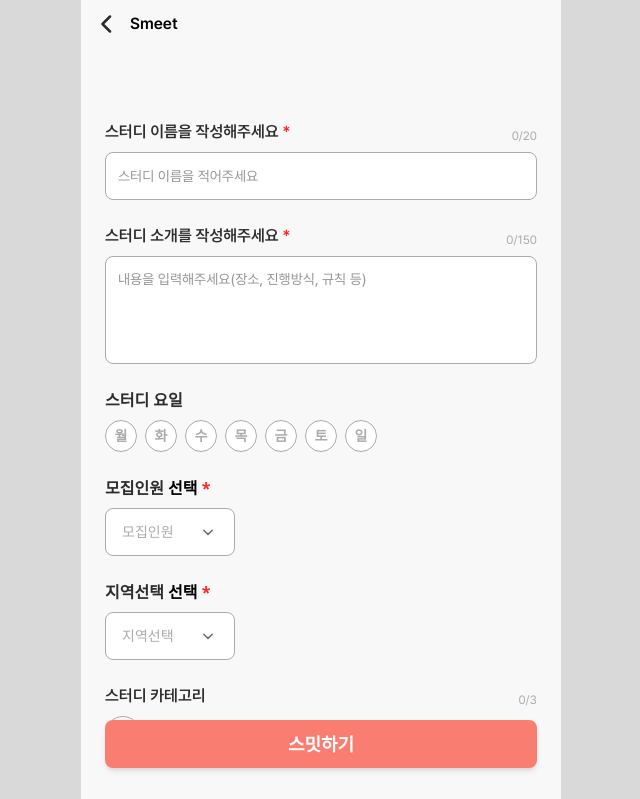
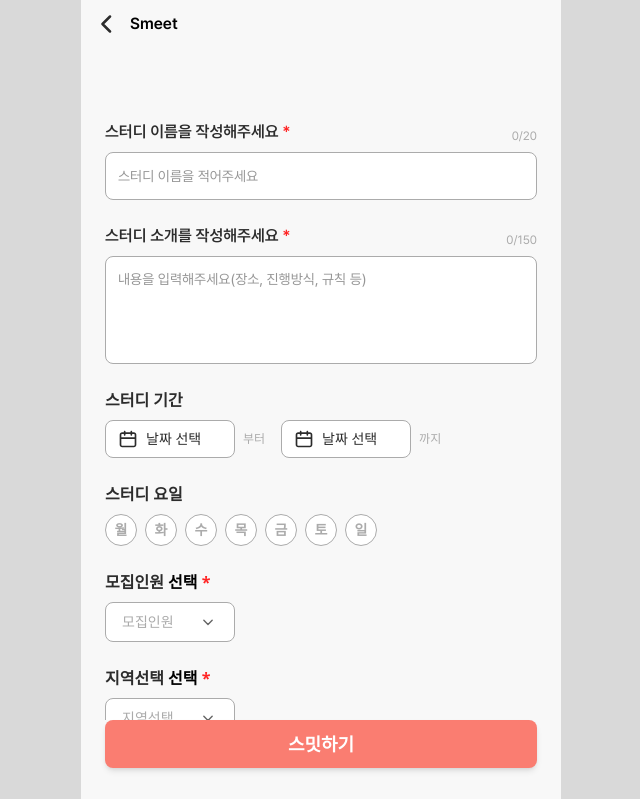
Before and after one commit to Smeet0528/FRONTEND, a React (Vite) app: page /create-study-page in a window 1280 px wide. Shown: the top 799 px of the page, without its empty margins (319-959 px from the left). Built offline with nearby package versions, Linux system fonts and the light colour scheme.

Commit message:
Feat: 스터디 기간 선택 UI 구현 (달력 Picker 적용)

```diff
--- a/package.json
+++ b/package.json
@@ -13,6 +13,7 @@
     "@tailwindcss/vite": "^4.1.11",
     "@tanstack/react-query": "^5.81.5",
     "react": "^19.1.0",
+    "react-datepicker": "^8.4.0",
     "react-dom": "^19.1.0",
     "react-router": "^7.6.3",
     "react-router-dom": "^7.6.3",
@@ -23,6 +24,7 @@
     "@tailwindcss/postcss": "^4.1.11",
     "@types/node": "^24.0.13",
     "@types/react": "^19.1.8",
+    "@types/react-datepicker": "^7.0.0",
     "@types/react-dom": "^19.1.6",
     "@vitejs/plugin-react": "^4.5.2",
     "autoprefixer": "^10.4.21",
--- a/src/components/CreateStudyPage/OptionSelector.tsx
+++ b/src/components/CreateStudyPage/OptionSelector.tsx
@@ -49,7 +49,7 @@ function OptionSelector({ type, selected, onChange }: OptionSelectorProps) {
         <button
           type="button"
           onClick={() => setIsModalOpen(true)}
-          className="flex justify-between items-center w-[130px] h-12 px-4 rounded-lg bg-white border border-[#ABABAB]"
+          className="flex justify-between items-center w-[130px] h-10 px-4 rounded-lg bg-white border border-[#ABABAB]"
         >
           <p
             className={`text-sm font-medium ${
--- a/src/pages/create-study-page/index.tsx
+++ b/src/pages/create-study-page/index.tsx
@@ -1,9 +1,27 @@
-import { useState } from 'react';
+import DatePicker from 'react-datepicker';
+import 'react-datepicker/dist/react-datepicker.css';
+
+import { useState, forwardRef } from 'react';
 import BackHeader from '@/components/Headers/BackHeader';
 import StudyTitleInput from '@/components/CreateStudyPage/StudyTitleInput';
 import StudyIntroTextarea from '@/components/CreateStudyPage/StudyIntroTextarea';
 import StudyCategorySection from '@/components/CreateStudyPage/StudyCategorySection';
 import OptionSelector from '@/components/CreateStudyPage/OptionSelector';
+import CalendarIcon from '@/assets/calender.svg';
+
+const CustomDateInput = forwardRef(
+  ({ value, onClick }: any, ref: React.Ref<HTMLButtonElement>) => (
+    <button
+      type="button"
+      onClick={onClick}
+      ref={ref}
+      className="flex items-center gap-2 px-3 py-2 border border-[#ABABAB] rounded-lg bg-white w-[130px]"
+    >
+      <img src={CalendarIcon} alt="달력" className="w-5 h-5" />
+      <span className="text-sm text-[#2C2C2C]">{value || '날짜 선택'}</span>
+    </button>
+  )
+);
 
 function CreateStudyPage() {
   const [form, setForm] = useState({
@@ -15,7 +33,9 @@ function CreateStudyPage() {
   const [region, setRegion] = useState('');
   const [selectedDays, setSelectedDays] = useState<string[]>([]);
 
-  // 입력창 값 변경 핸들러
+  const [startDate, setStartDate] = useState<Date | null>(null);
+  const [endDate, setEndDate] = useState<Date | null>(null);
+
   const handleChange = (
     e: React.ChangeEvent<HTMLInputElement | HTMLTextAreaElement>
   ) => {
@@ -26,15 +46,41 @@ function CreateStudyPage() {
   return (
     <div className="w-full flex justify-center bg-[#F8F8F8] min-h-screen">
       <div className="w-full max-w-[480px] bg-[#F8F8F8]">
-        {/* 상단 헤더 */}
         <BackHeader title="Smeet" />
 
         <form className="px-6 pt-14 flex flex-col gap-6 pb-36">
-          {/* 스터디 이름 */}
           <StudyTitleInput value={form.title} onChange={handleChange} />
+          <StudyIntroTextarea value={form.intro} onChange={handleChange} />
 
-          {/* 스터디 소개 */}
-          <StudyIntroTextarea value={form.intro} onChange={handleChange} />
+          <div className="flex flex-col justify-start items-start w-[370px] gap-2">
+            <p className="text-base font-semibold text-[#2C2C2C]">
+              스터디 기간
+            </p>
+
+            <div className="flex items-center gap-4">
+              {/* 시작일 + 부터 */}
+              <div className="flex items-center gap-2">
+                <DatePicker
+                  selected={startDate}
+                  onChange={(date) => setStartDate(date)}
+                  dateFormat="yyyy.MM.dd"
+                  customInput={<CustomDateInput />}
+                />
+                <span className="text-xs text-[#ABABAB]">부터</span>
+              </div>
+
+              {/* 종료일 + 까지 */}
+              <div className="flex items-center gap-2">
+                <DatePicker
+                  selected={endDate}
+                  onChange={(date) => setEndDate(date)}
+                  dateFormat="yyyy.MM.dd"
+                  customInput={<CustomDateInput />}
+                />
+                <span className="text-xs text-[#ABABAB]">까지</span>
+              </div>
+            </div>
+          </div>
 
           {/* 스터디 요일 */}
           <div className="flex flex-col justify-start items-start w-[244px] gap-2">
@@ -44,19 +90,17 @@ function CreateStudyPage() {
             <div className="flex justify-start items-center gap-2">
               {['월', '화', '수', '목', '금', '토', '일'].map((day) => {
                 const isSelected = selectedDays.includes(day);
-
                 return (
                   <button
                     key={day}
                     type="button"
-                    onClick={() => {
-                      setSelectedDays(
-                        (prev) =>
-                          prev.includes(day)
-                            ? prev.filter((d) => d !== day) // 선택 해제
-                            : [...prev, day] // 선택 추가
-                      );
-                    }}
+                    onClick={() =>
+                      setSelectedDays((prev) =>
+                        prev.includes(day)
+                          ? prev.filter((d) => d !== day)
+                          : [...prev, day]
+                      )
+                    }
                     className={`w-8 h-8 rounded-full flex justify-center items-center text-sm font-semibold ${
                       isSelected
                         ? 'bg-[#FA7D71] text-white'
@@ -70,25 +114,20 @@ function CreateStudyPage() {
             </div>
           </div>
 
-          {/* 모집인원 선택 */}
           <OptionSelector
             type="member"
             selected={memberCount}
             onChange={setMemberCount}
           />
-
-          {/* 지역 선택 */}
           <OptionSelector
             type="region"
             selected={region}
             onChange={setRegion}
           />
-
-          {/* 스터디 카테고리 */}
           <StudyCategorySection />
         </form>
 
-        {/* 하단 고정 버튼 */}
+        {/* 하단 버튼 */}
         <div className="fixed max-w-[480px] bottom-0 w-full pb-8 px-6 bg-[#F8F8F8]">
           <button
             type="submit"
```
Also changed, not shown: 1 other file (tests, documents, lock files or other folders).
